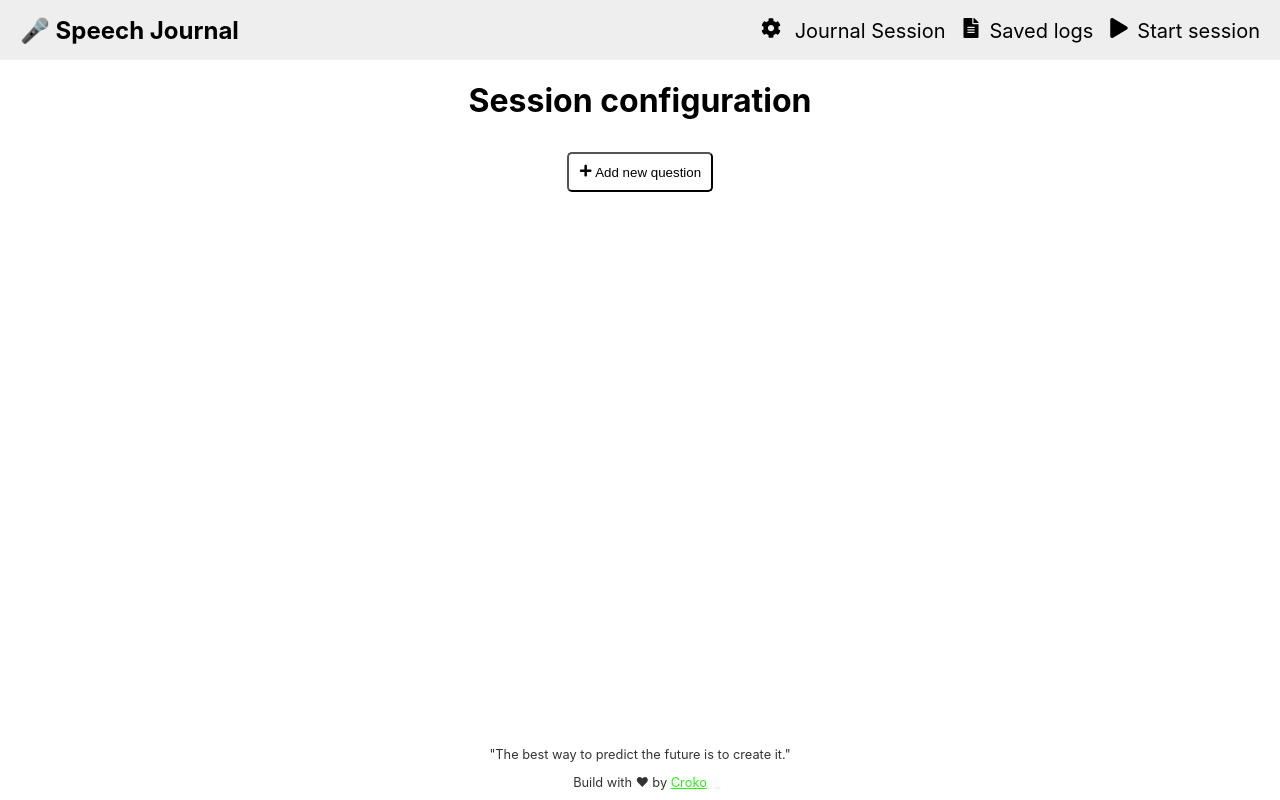
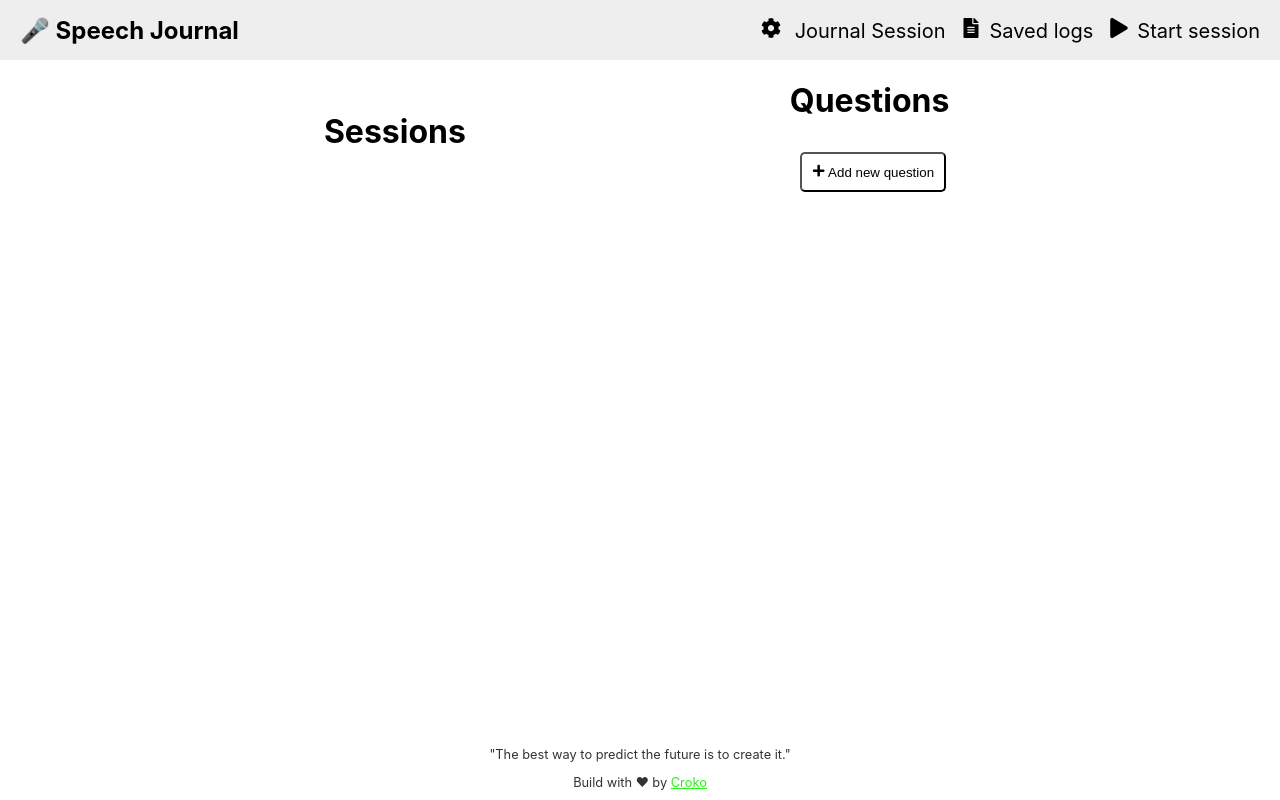
Before and after one commit to croko22/speech-journal, a React (Vite) app: page /session in a window 1280 px wide. Built offline with nearby package versions, Linux system fonts and the light colour scheme.

Commit message:
Sessions config setup, now the schema is (sessions -> session -> questions)

```diff
--- a/src/pages/SessionConfig.jsx
+++ b/src/pages/SessionConfig.jsx
@@ -31,8 +31,22 @@ const SessionConfig = () => {
 
   return (
     <div className="sessionConfig">
-      <h1>Session configuration</h1>
+      <div className="sessions-container">
+        <h1>Sessions</h1>
+        {
+          //*Rendered SessionCards
+          session.map((question) => (
+            <div className="session-card">
+              <h2>Session 1</h2>
+              <p>{question.question}</p>
+              <p>Time: {question.timeToAnswer + question.timeToThink}</p>
+            </div>
+          ))
+        }
+      </div>
+      <div className="questions-container">
         {/* //*Rendered QuestionCards*/}
+        <h1>Questions</h1>
         {session.map((question) => (
           <QuestionCard
             key={question.id}
@@ -59,6 +73,7 @@ const SessionConfig = () => {
           </button>
         )}
       </div>
+    </div>
   );
 };
 
--- a/src/pages/SessionConfig.scss
+++ b/src/pages/SessionConfig.scss
@@ -1,5 +1,19 @@
 .sessionConfig {
     display: flex;
-    flex-direction: column;
     align-items: center;
+    justify-content: space-evenly;
+    .sessions-container{
+        display: flex;
+        flex-direction: column;
+        gap: 20px;
+        .session-card {
+            max-width: 500px;
+            width: 25rem;
+            height: 10rem;
+            margin: 0 auto;
+            padding: 20px;
+            border-radius: 10px;
+            box-shadow: 0 0 10px 0 rgba(0, 0, 0, 0.2);
+        }
+    }
 }
```
Lines whose indentation alone changed are shown as unchanged.
